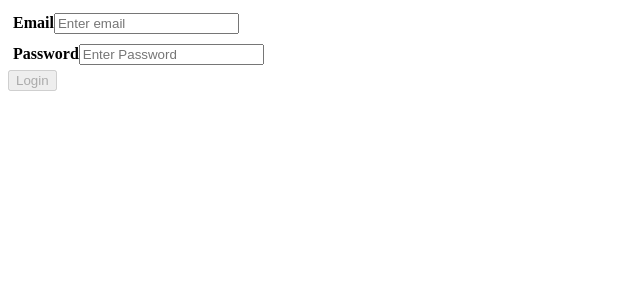
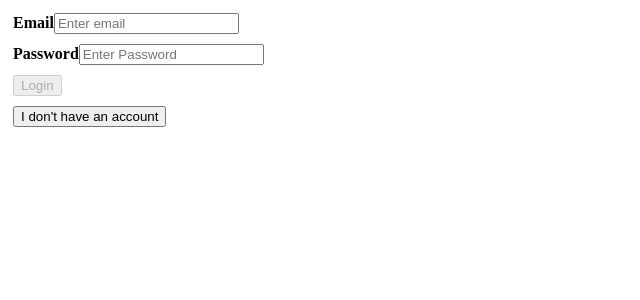
Before and after one commit to SazdovaEkaterina/teachers-side, an Angular app in the folder src/frontend/teachers-side/: page /login in a window 1280 px wide. Shown: the top 300 px of the page, without its empty margins (0-640 px from the left). Built offline with nearby package versions, Linux system fonts and the light colour scheme.

Commit message:
Redirects

```diff
--- a/src/frontend/teachers-side/src/app/authentication/components/login/login.component.html
+++ b/src/frontend/teachers-side/src/app/authentication/components/login/login.component.html
@@ -8,7 +8,12 @@
             <label for="password"><b>Password</b></label>
             <input type="password" placeholder="Enter Password" name="password" required formControlName="password">
         </div>
-        <button type="submit" [disabled]="formGroup.invalid">Login</button>
         <div style="color: red;">{{errorMessage}}</div>
+        <div style="padding: 5px">
+            <button type="submit" [disabled]="formGroup.invalid">Login</button>
+        </div>
+        <div style="padding: 5px">
+            <button (click)="navigateToRegister()">I don't have an account</button>
+        </div>
     </div>
 </form>
--- a/src/frontend/teachers-side/src/app/authentication/components/login/login.component.ts
+++ b/src/frontend/teachers-side/src/app/authentication/components/login/login.component.ts
@@ -55,6 +55,10 @@ export class LoginComponent implements OnInit, OnDestroy {
       ).subscribe();
   }
 
+  public navigateToRegister(){
+    this.router.navigate(['/register']);
+  }
+
   public ngOnDestroy() {
     this.ngUnsubscribe.next();
     this.ngUnsubscribe.complete();
--- a/src/frontend/teachers-side/src/app/authentication/components/register/register.component.html
+++ b/src/frontend/teachers-side/src/app/authentication/components/register/register.component.html
@@ -21,11 +21,14 @@
             <input type="password" placeholder="Enter Password" name="password" required formControlName="password">
             <app-validation-rules [validationRules]="passwordValidatorRules" [field]="formGroup.controls['password'].value"></app-validation-rules>
         </div>
+        <div style="padding: 5px" style="color: red;">
+            {{errorMessage}}
+        </div>
         <div style="padding: 5px">
             <button type="submit" [disabled]="formGroup.invalid">Register</button>
         </div>
-        <div style="padding: 5px" style="color: red;">
-            {{errorMessage}}
+        <div style="padding: 5px">
+            <button (click)="navigateToLogin()">I already have an account</button>
         </div>
     </div>
 </form>
--- a/src/frontend/teachers-side/src/app/authentication/components/register/register.component.ts
+++ b/src/frontend/teachers-side/src/app/authentication/components/register/register.component.ts
@@ -66,7 +66,7 @@ export class RegisterComponent implements OnInit, OnDestroy {
     this.authenticationService.register(payload)
       .pipe(
         tap(() => {
-          this.router.navigate(['/login']);
+          this.navigateToLogin();
         }),
         catchError((error) => {
           if(error.status === 409){
@@ -82,6 +82,10 @@ export class RegisterComponent implements OnInit, OnDestroy {
         }),
         takeUntil(this.ngUnsubscribe)
       ).subscribe();
+  }
+
+  public navigateToLogin() {
+    this.router.navigate(['/login']);
   }
 
   public ngOnDestroy() {
```
